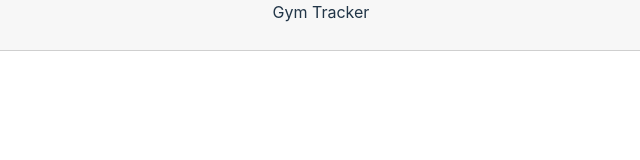
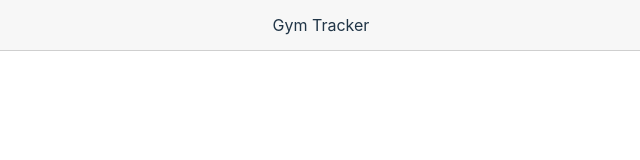
Before and after one commit to Gym-Tracker/Gym-Tracker, a React (Vite) app: page / in a window 1280 px wide. Shown: the top 160 px of the page, without its empty margins (319-959 px from the left). Built offline with nearby package versions, Linux system fonts and the light colour scheme.

Commit message:
Centered title

```diff
--- a/src/App.css
+++ b/src/App.css
@@ -4,10 +4,11 @@
   border-style: solid;
   border-color: rgb(207, 207, 207);
   border-width: 0px 0px 1px 0px; /* 25px top, 10px right, 4px bottom and 35px left */
+  display: flex;
+  align-items: center;
 }
 
 .title {
   width: 100%;
-  height: 100%;
   text-align: center;
 }
```
